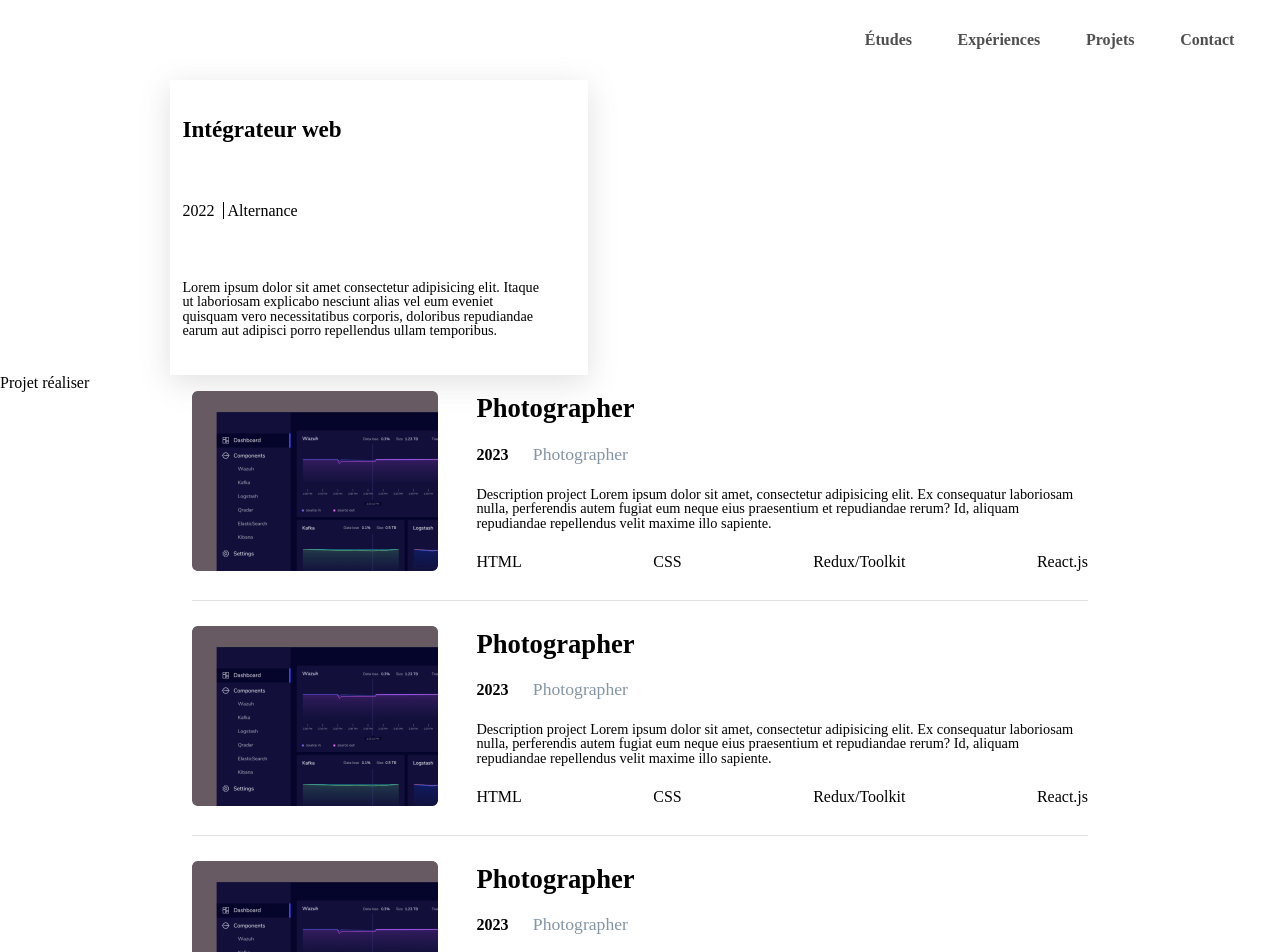
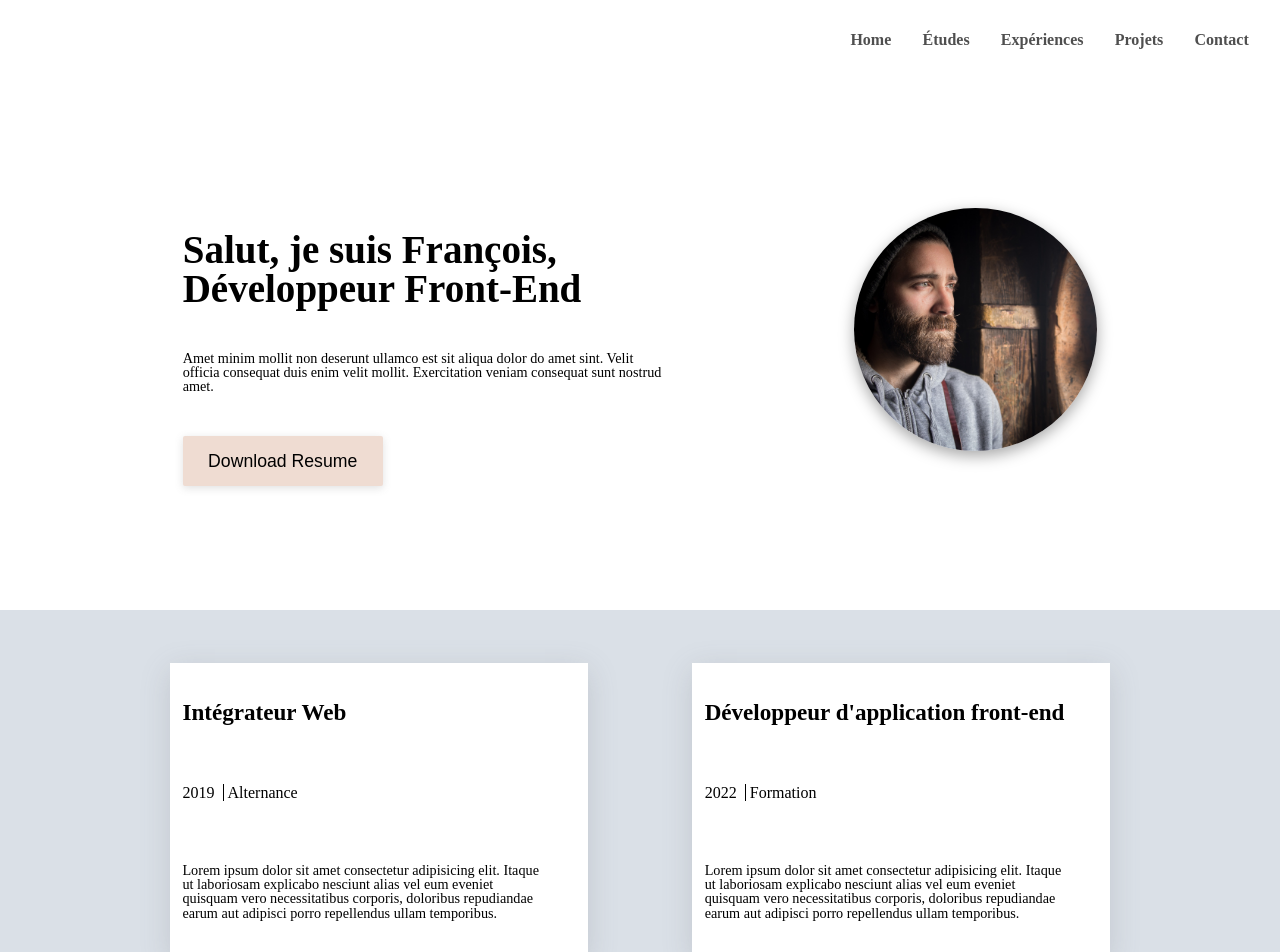
Before and after one commit to FrancoisSchmitt/PP_04_17042023_Portfolio, a React (Create React App) app in the folder my-app/: page / in a window 1280 px wide. Shown: the top 952 px of the page. Built offline with nearby package versions, Linux system fonts and the light colour scheme.

Commit message:
added the right links between the different pages and the aboutme component

```diff
--- /dev/null
+++ b/my-app/src/components/about-me/index.css
@@ -0,0 +1,47 @@
+.aboutme-container {
+      display: flex;
+      flex-direction: row;
+      justify-content: space-evenly;
+      height: 300px;
+      margin-top: 10%;
+      margin-bottom: 8%;
+}
+
+.aboutme-content img {
+      height: 243px;
+      width: 243px;
+      object-fit: cover;
+      border-radius: 50%;
+      box-shadow: rgba(0, 0, 0, 0.35) 0px 5px 15px;
+}
+
+.aboutme-content h1 {
+      display: flex;
+      flex-wrap: wrap;
+      width: 90%;
+      font-size: 3.05vw;
+      font-weight: 700;
+}
+
+.aboutme-content p {
+      font-size: 1.112vw;
+      font-weight: 400;
+}
+
+.aboutme-content button {
+      width: 200px;
+      height: 50px;
+      border-radius: 2px;
+      border: none;
+      background-color: #efdcd2;
+      font-size: 1.38vw;
+      font-weight: 500;
+      box-shadow: rgba(99, 99, 99, 0.2) 0px 2px 8px 0px;
+}
+
+.aboutme-wrap {
+      width: 38.2%;
+      display: flex;
+      flex-direction: column;
+      justify-content: space-around;
+}
--- /dev/null
+++ b/my-app/src/components/about-me/index.jsx
@@ -0,0 +1,36 @@
+import './index.css';
+import user from '../../assets/users.jpg';
+
+export default function AboutMe() {
+      return (
+            <>
+                  <div className="aboutme-container">
+                        <ul className="aboutme-content aboutme-wrap">
+                              <li>
+                                    <h1>
+                                          Salut, je suis François, Développeur
+                                          Front-End
+                                    </h1>
+                              </li>
+                              <li>
+                                    <p>
+                                          Amet minim mollit non deserunt ullamco
+                                          est sit aliqua dolor do amet sint.
+                                          Velit officia consequat duis enim
+                                          velit mollit. Exercitation veniam
+                                          consequat sunt nostrud amet.
+                                    </p>
+                              </li>
+                              <li>
+                                    <button>Download Resume</button>
+                              </li>
+                        </ul>
+                        <ul className="aboutme-content">
+                              <li>
+                                    <img src={user} alt="" />
+                              </li>
+                        </ul>
+                  </div>
+            </>
+      );
+}
--- a/my-app/src/components/career/works/index.jsx
+++ b/my-app/src/components/career/works/index.jsx
@@ -1,9 +1,8 @@
-import './index.css'
+import './index.css';
 import Card from '../../currentObject/card';
 export default function Works() {
-
       return (
-            <div className='work-card-container'>
+            <div className="work-card-container">
                   <Card
                         title={'Intégrateur web'}
                         date={'2022'}
@@ -12,7 +11,6 @@ export default function Works() {
                               'Lorem ipsum dolor sit amet consectetur adipisicing elit. Itaque ut laboriosam explicabo nesciunt alias vel eum eveniet quisquam vero necessitatibus corporis, doloribus repudiandae earum aut adipisci porro repellendus ullam temporibus.'
                         }
                   />
-
             </div>
       );
 }
--- a/my-app/src/components/currentObject/card/index.css
+++ b/my-app/src/components/currentObject/card/index.css
@@ -15,6 +15,9 @@
 }
 
 .card-list h1 {
+      display: flex;
+      flex-wrap: wrap;
+      width: 90%;
       font-size: 1.805vw;
       font-weight: 700;
 }
@@ -31,7 +34,7 @@
       font-weight: 400;
 }
 
-.card-list span{
+.card-list span {
       border-right: 1px solid black;
       padding-right: 2%;
 }
--- a/my-app/src/components/layout/header/index.jsx
+++ b/my-app/src/components/layout/header/index.jsx
@@ -6,6 +6,23 @@ export default function Header() {
             <header className="header">
                   <nav className="header-nav">
                         <ul className="header-list">
+                              <li>
+                                    <NavLink
+                                          to="/"
+                                          className={({
+                                                isActive,
+                                                isPending,
+                                          }) =>
+                                                isPending
+                                                      ? 'pending'
+                                                      : isActive
+                                                      ? 'active'
+                                                      : ''
+                                          }
+                                    >
+                                          Home
+                                    </NavLink>
+                              </li>
                               <li>
                                     <NavLink
                                           to="/study"
@@ -25,7 +42,7 @@ export default function Header() {
                               </li>
                               <li>
                                     <NavLink
-                                          to="/"
+                                          to="/works"
                                           className={({
                                                 isActive,
                                                 isPending,
@@ -42,7 +59,7 @@ export default function Header() {
                               </li>
                               <li>
                                     <NavLink
-                                          to="/study"
+                                          to="/project"
                                           className={({
                                                 isActive,
                                                 isPending,
@@ -59,7 +76,7 @@ export default function Header() {
                               </li>
                               <li>
                                     <NavLink
-                                          to="/study"
+                                          to="/contact"
                                           className={({
                                                 isActive,
                                                 isPending,
--- a/my-app/src/index.jsx
+++ b/my-app/src/index.jsx
@@ -7,8 +7,13 @@ import './normalize.css';
 import reportWebVitals from './reportWebVitals';
 
 import Homepage from './pages/homepage';
+import ContactPage from './pages/contact';
+import StudyPage from './pages/study';
+import WorksPage from './pages/work';
+
 import Header from './components/layout/header';
 import Footer from './components/layout/footer';
+import ProjectPage from './pages/project';
 
 const root = ReactDOM.createRoot(document.getElementById('root'));
 root.render(
@@ -17,8 +22,12 @@ root.render(
                   <Header />
                   <Routes>
                         <Route path="/" element={<Homepage />} />
+                        <Route path="/project" element={<ProjectPage />} />
+                        <Route path="/study" element={<StudyPage />} />
+                        <Route path="/works" element={<WorksPage />} />
+                        <Route path="/contact" element={<ContactPage />} />
                   </Routes>
-                  {/* <Footer /> */}
+                  <Footer />
             </BrowserRouter>
       </React.StrictMode>
 );
--- /dev/null
+++ b/my-app/src/pages/homepage/index.css
@@ -0,0 +1,17 @@
+.homepage-card-container {
+      display: grid;
+      grid-template-columns: 1fr 1fr;
+      width: 80%;
+      justify-items: center;
+      margin-left: auto;
+      margin-right: auto;
+      gap: 2%;
+}
+
+.background-homepage-card {
+      /* background-color: #EFDCD2; */
+      background-color: #dae0e7;
+      display: flex;
+      height: 400px;
+      align-items: center;
+}
--- a/my-app/src/pages/homepage/index.jsx
+++ b/my-app/src/pages/homepage/index.jsx
@@ -1,9 +1,34 @@
-import Works from '../../components/career/works';
+import './index.css';
+
 import Project from '../../components/project';
+import Card from '../../components/currentObject/card';
+import AboutMe from '../../components/about-me';
 export default function Homepage() {
       return (
             <>
-                  <Works />
+                  <AboutMe />
+                  <div className="background-homepage-card">
+                        <div className="homepage-card-container">
+                              <Card
+                                    title={'Intégrateur Web'}
+                                    date={'2019'}
+                                    name={'Alternance'}
+                                    desc={
+                                          'Lorem ipsum dolor sit amet consectetur adipisicing elit. Itaque ut laboriosam explicabo nesciunt alias vel eum eveniet quisquam vero necessitatibus corporis, doloribus repudiandae earum aut adipisci porro repellendus ullam temporibus.'
+                                    }
+                              />
+                              <Card
+                                    title={
+                                          "Développeur d'application front-end"
+                                    }
+                                    date={'2022'}
+                                    name={'Formation'}
+                                    desc={
+                                          'Lorem ipsum dolor sit amet consectetur adipisicing elit. Itaque ut laboriosam explicabo nesciunt alias vel eum eveniet quisquam vero necessitatibus corporis, doloribus repudiandae earum aut adipisci porro repellendus ullam temporibus.'
+                                    }
+                              />
+                        </div>
+                  </div>
                   <Project />
             </>
       );
--- /dev/null
+++ b/my-app/src/pages/project/index.jsx
@@ -0,0 +1,3 @@
+export default function ProjectPage() {
+      return <></>;
+}
```
Also changed, not shown: my-app/src/components/career/study/index.jsx (+13 -1 lines), my-app/src/assets/users.jpg (added), my-app/src/components/career/works/index.css (indentation only). Lines whose indentation alone changed are shown as unchanged.
